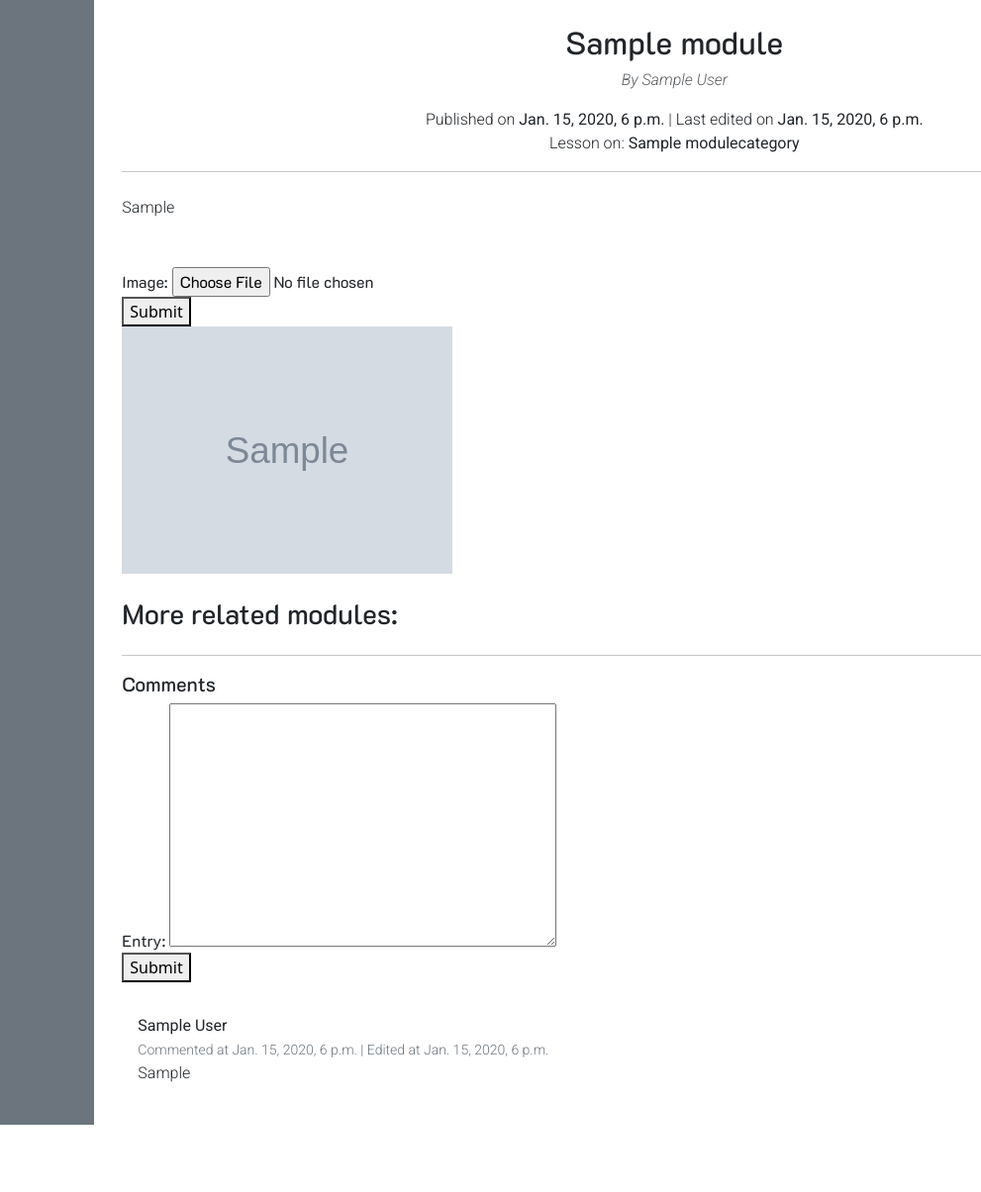
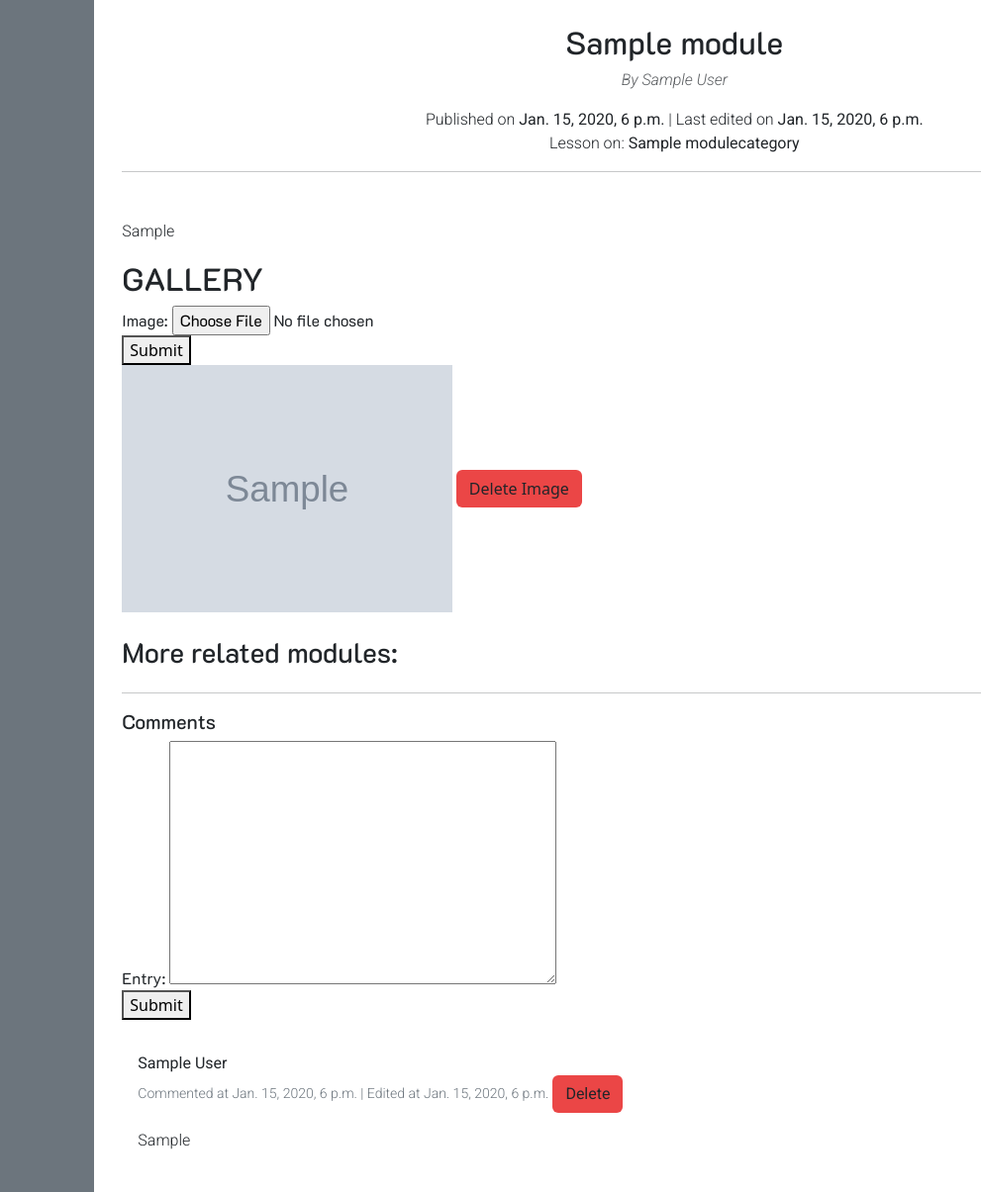
Before and after one commit to aubreyrui/csci42-alice-repository, a Django app: page /modules/lesson/1 in a window 1280 px wide. Shown: the part 329-1534 px from the top of the page at 99% size, without its empty margins (0-991 px from the left). Before the commit the page ends 1466 px from the top, so only its background shows below. Run offline with Django 5.2, Linux system fonts and the light colour scheme; a user stored in the database is signed in; tables that the repository leaves empty hold one stand-in row (values such as "Sample post"); grey boxes marked "Sample" are stand-in pictures; some libraries are stand-ins or nearby versions.

Commit message:
added delete function to modules, comments, gallery

```diff
--- a/bitwiseapp/accounts/views.py
+++ b/bitwiseapp/accounts/views.py
@@ -4,6 +4,9 @@ from django.contrib.auth.models import User
 from django.http import HttpResponseRedirect
 from django.shortcuts import render
 from django.views.generic.edit import CreateView, UpdateView
+from django.contrib.auth import logout as auth_logout, get_user_model
+from django.contrib.auth.decorators import login_required
+from django.views.decorators.http import require_http_methods
 
 from .models import Profile
 
@@ -18,7 +21,6 @@ class ProfileUpdateView(UpdateView):
             return super().dispatch(request, *args, **kwargs)
         else:
             return HttpResponseRedirect("/")
-
 
 class ProfileCreateView(CreateView):
     model = User
--- a/bitwiseapp/modules/models.py
+++ b/bitwiseapp/modules/models.py
@@ -78,6 +78,10 @@ class Gallery(models.Model):
         related_name="image"
     )
 
+    def delete(self, *args, **kwargs):
+        self.image.delete()
+        super(Gallery, self).delete(*args, **kwargs)
+
     class Meta:
         ordering = ["-createdOn"]
         unique_together = ["image", "createdOn"]
--- a/bitwiseapp/modules/urls.py
+++ b/bitwiseapp/modules/urls.py
@@ -1,6 +1,8 @@
 from django.urls import path
 
-from .views import CategoryListView, ModuleDetailView, ModuleCreateView, ModuleUpdateView, Execute, Compiler, Compile
+from .views import CategoryListView, ModuleDetailView, ModuleCreateView, ModuleUpdateView
+from .views import ModuleDeleteView, CommentDeleteView, GalleryDeleteView
+from .views import Execute, Compiler, Compile
 
 
 urlpatterns = [
@@ -8,8 +10,11 @@ urlpatterns = [
     path("lesson/<int:pk>", ModuleDetailView, name="Module"),
     path("lesson/add", ModuleCreateView, name="ModuleCreate"),
     path("lesson/<int:pk>/edit", ModuleUpdateView.as_view(), name="ModuleUpdate"),
+    path("lesson/<int:pk>/delete", ModuleDeleteView, name="ModuleDelete"),
+    path("lesson/<int:pk>/comment/delete", CommentDeleteView, name="CommentDelete"),
+    path("lesson/<int:pk>/gallery/delete", GalleryDeleteView, name="GalleryDelete"),
     path("compiler", Compiler, name="Compiler"),
-    path("compiler/run", Compile, name="RunCode")
+    path("compiler/run", Compile, name="RunCode"),
 ]
 
 app_name = "modules"
--- a/bitwiseapp/modules/views.py
+++ b/bitwiseapp/modules/views.py
@@ -16,6 +16,12 @@ from accounts.models import Profile
 class CategoryListView(ListView):
     model = ModuleCategory
     template_name = "modules/modules_list.html"
+
+@login_required
+def ModuleDeleteView(request, pk):
+    module = Module.objects.get(pk=pk)
+    module.delete()
+    return redirect("modules:ModuleCategory")
 
 def ModuleDetailView(request, pk):
     module = Module.objects.get(pk=pk)
@@ -52,6 +58,19 @@ def ModuleDetailView(request, pk):
     return render(request, "modules/modules_module.html", ctx)
 
 @login_required
+def CommentDeleteView(request, pk):
+    comment = Comment.objects.get(pk=pk)
+    comment.delete()
+    return redirect("modules:ModuleCategory")
+
+@login_required
+def GalleryDeleteView(request, pk):
+    gallery = Gallery.objects.get(pk=pk)
+    gallery.delete()
+    return redirect("modules:ModuleCategory")
+
+
+@login_required
 def ModuleCreateView(request):
     form = ModuleForm()
 
@@ -80,16 +99,6 @@ class ModuleUpdateView(UpdateView):
                 "pk": self.object.pk
             })
 
-# class GalleryCreateView(LoginRequiredMixin, CreateView):
-#     model = Gallery
-#     form_class = GalleryForm
-#     template_name = "modules/modules_addGallery.html"
-
-#     def get_success_url(self):
-#         return reverse_lazy("modules:Module",
-#             kwargs={
-#                 "pk": self.object.module.pk
-#             })
 
 # COMPILER STUFF BELOW THIS POINT
 
--- a/bitwiseapp/templates/modules/modules_modUpdate.html
+++ b/bitwiseapp/templates/modules/modules_modUpdate.html
@@ -50,6 +50,7 @@
                     <div class="col-md-4">
                         <div class="container text-center">
                             <input type="submit" value="Publish Module" class="btn" style="background-color: #9AD86E; width: 200px;">
+                            <a href="{% url 'modules:ModuleDelete'  pk=object.pk %}" class="btn" style="background-color: #eb4646; width: 200px;">Delete Module</a>
                         </div>
                     </div>
                 </div>
--- a/bitwiseapp/templates/modules/modules_module.html
+++ b/bitwiseapp/templates/modules/modules_module.html
@@ -22,11 +32,13 @@
 
 <hr>
 
-<p class="mt-4 mb-5">{{ object.entry }}</p>
+<p class="mt-4 mb-5">{{ object.entry|linebreaks }}</p>
 
 <!-- GALLERY PHOTOS -->
 
 <div>
+    <h2>GALLERY</h2>
+
     {% if request.user == object.author.user %}
     <form method="POST" enctype="multipart/form-data">
         {% csrf_token %}
@@ -34,9 +46,13 @@
         <button>Submit</button>
     </form>
     {% endif %}
-
     {% for photo in images %}
-        <img src="{{ photo.image.url }}" style="max-height: 250px;">
+        {% if photo.module == object %}
+            <img src="{{ photo.image.url }}" style="max-height: 250px;">
+            {% if request.user == object.author.user %}
+                <a href="{% url 'modules:GalleryDelete' pk=photo.pk %}" class="btn" style="background-color: #eb4646;">Delete Image</a>
+            {% endif %}
+        {% endif %}
     {% endfor %}
 </div>
 
@@ -82,7 +107,10 @@
         {% if comment.module == object %}
             <p class="mb-0"><strong>{{ comment.author }}</strong></p>
             <small class="text-secondary">Commented at {{ comment.createdOn }} | Edited at {{ comment.updatedOn }}</small>
-            <p>{{ comment.entry }}</p>
+            {% if request.user == comment.author.user or object.author.user %}
+                <a href="{% url 'modules:CommentDelete' pk=comment.pk %}" class="btn" style="background-color: #eb4646;">Delete</a>
+            {% endif %}
+            <p>{{ comment.entry|linebreaks }}</p>
         {% endif %}
     </li>
 {% endfor %}
--- a/bitwiseapp/templates/profile_update.html
+++ b/bitwiseapp/templates/profile_update.html
@@ -13,4 +13,5 @@ Bitwise | Update Profile
   <input type="submit" value="Update" />
 </form>
 <a href="{% url 'bitwise:index' %}">Go to homepage</a>
+
 {% endblock main %}
```
Also changed, not shown: other parts of bitwiseapp/templates/modules/modules_module.html (+21 -2 lines), bitwiseapp/templates/modules/modules_list.html (+10 -1 lines), bitwiseapp/media/images/plant_icon.png (deleted), bitwiseapp/media/images/strawberry_icon.png (deleted), bitwiseapp/static/img/banner_cplusplus.png (added), bitwiseapp/static/img/banner_python.png (added), bitwiseapp/static/img/banner_webdev.png (added).
